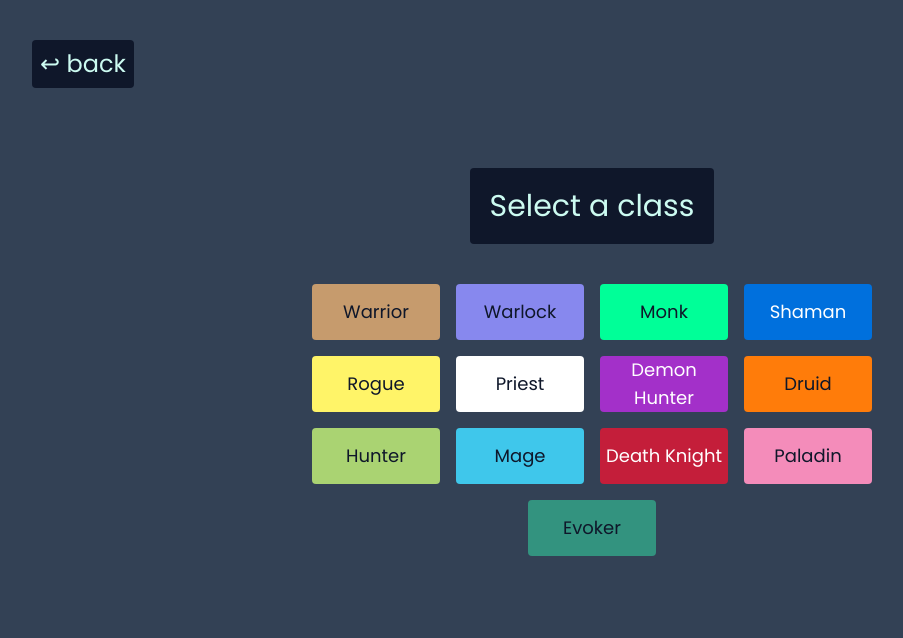
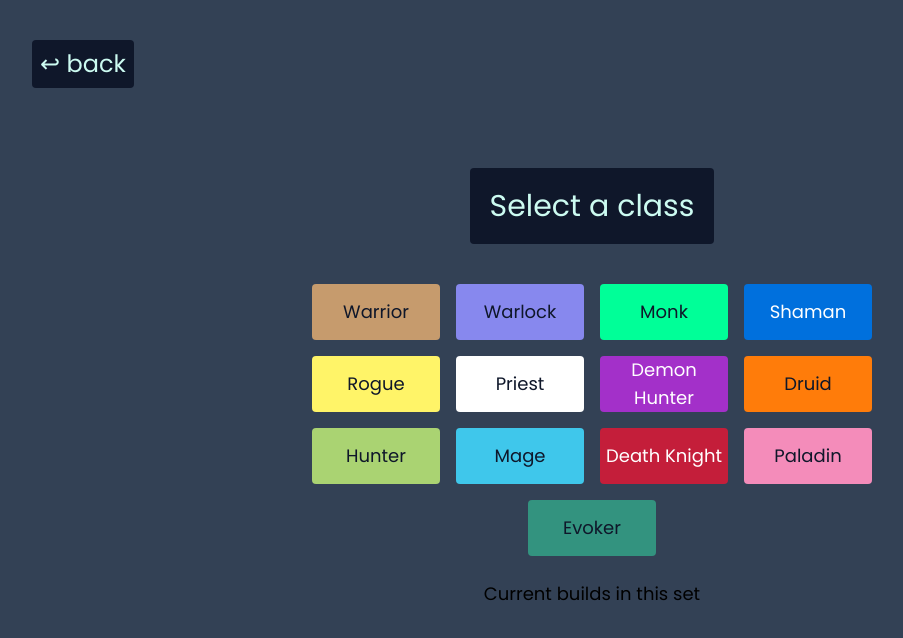
Before and after one commit to jinitsuga/share-talents, a React (Vite) app: page /create-build in a window 1280 px wide. Shown: the top 638 px of the page, without its empty margins (48-951 px from the left). Built offline with nearby package versions, Linux system fonts and the light colour scheme.

Commit message:
builds added to sidelist

```diff
--- a/src/Components/CreateBuild/CreateBuild.tsx
+++ b/src/Components/CreateBuild/CreateBuild.tsx
@@ -127,7 +127,7 @@ const CreateBuild: FC = ({}) => {
           {classBlocks}
         </div>
       </div>
-
+      <SideBuilds builds={builds} />
       <ClassForm
         saveBuild={saveBuild}
         character={buildData.class}
--- a/src/Components/SideBuilds/SideBuilds.tsx
+++ b/src/Components/SideBuilds/SideBuilds.tsx
@@ -9,13 +9,13 @@ interface Props {
 
 export const SideBuilds: FC<Props> = ({ builds }) => {
   const buildsList = builds.map((build) => {
-    return <SideItem build={build} />;
+    return <SideItem key={build.link} build={build} />;
   });
 
   return (
-    <div>
-      <h3>Current builds in this set</h3>
-      <div></div>
+    <div className="flex flex-col items-center justify-center">
+      <h3 className="text-lg">Current builds in this set</h3>
+      <div>{buildsList} </div>
     </div>
   );
 };
--- a/src/Components/SideBuilds/SideItem.tsx
+++ b/src/Components/SideBuilds/SideItem.tsx
@@ -19,9 +19,9 @@ export const SideItem: FC<Props> = ({ build }) => {
   };
 
   return (
-    <div className={`w-36 flex flex-col rounded bg-${background} `}>
-      <h4>{build.class}</h4>
-      <span>qweeEEEEEEEEEEEERRRR444123yyu</span>
+    <div className={`w-80 flex flex-col rounded bg-${background} m-2 p-1`}>
+      <h4 className="text-sm">{build.class} build</h4>
+      <span className="text-xs">qweeEEEEEEEEEEEERRRR444123yyu</span>
       <Tooltip
         text="some random details about the build"
         shown={detailsShown}
```
